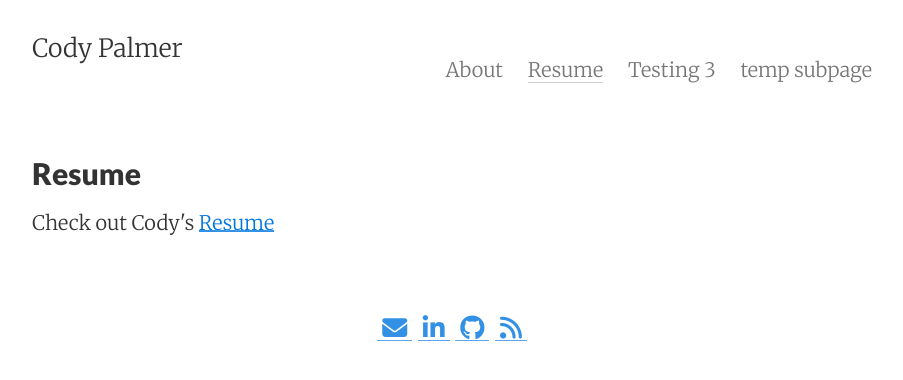
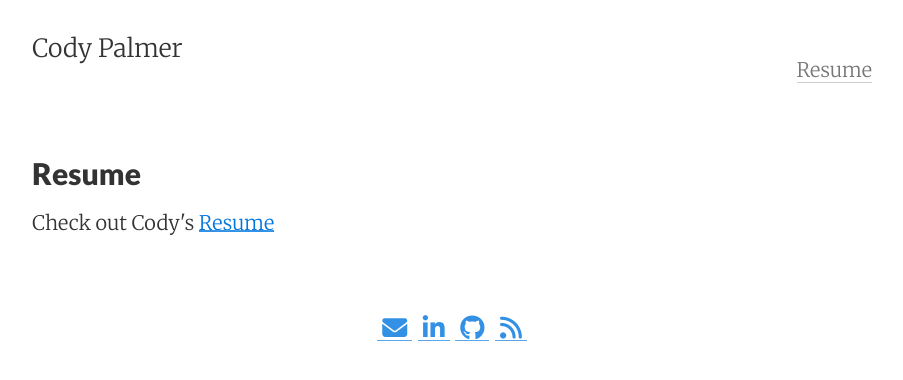
Before and after one commit to palmerco/web_server, a Jekyll site: the page built from subpages/resume.html, in a window 1280 px wide. Shown: the top 380 px of the page, without its empty margins (188-1091 px from the left). Built offline with Jekyll 4.4.1, drawn with Linux system fonts in a browser that asks for light colours; nearby versions of some CDN libraries.

Commit message:
organizing

```diff
--- a/_config.yml
+++ b/_config.yml
@@ -9,9 +9,8 @@ url:         "http://github-palmerco.github.io"
 date_format: "%b %-d, %Y"
 header_pages:
  - about.md
- - resume.html
- - contact.html
- - subpages/temp_subpage.html
+ - subpages/resume.html
+
 
 
 # Google services
--- a/resume.html
+++ b/subpages/resume.html
@@ -6,7 +6,7 @@ tags: resume
 ---
 
 <p>
-Check out Cody's <a href="https://palmer.work/resume/Palmer_Resume.pdf">Resume</a>
+Check out Cody's <a href="https://palmer.work/files/resume/Palmer_Resume.pdf">Resume</a>
 </p>
 
 <!--
```
Also changed, not shown: subpages/about.md (renamed from about.md, +1 -1 lines), files/images/graduation photo.jpg (renamed from images/graduation photo.jpg), files/images/me.jpeg (renamed from images/me.jpeg), files/images/websitePhoto_old.jpg (renamed from images/websitePhoto_old.jpg), files/images/websitePhoto_old2.jpg (renamed from images/websitePhoto_old2.jpg), files/resume/README.txt (renamed from resume/README.txt), subpages/contact.html (renamed from contact.html), 7 other files.
